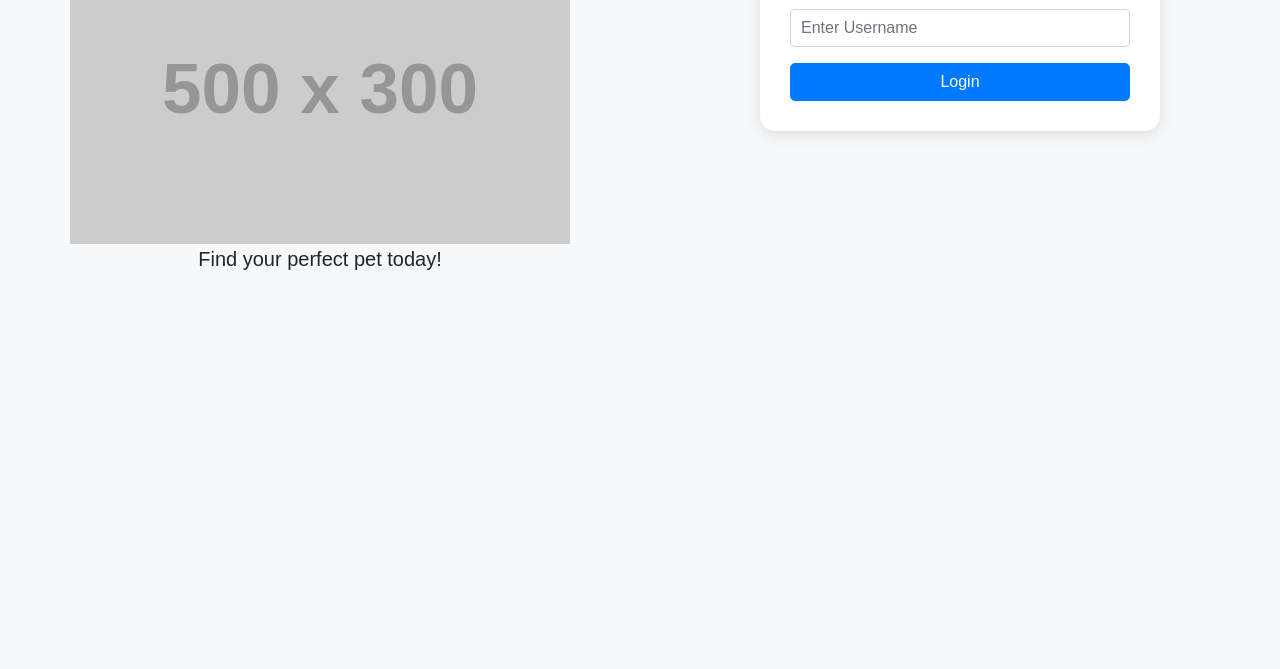
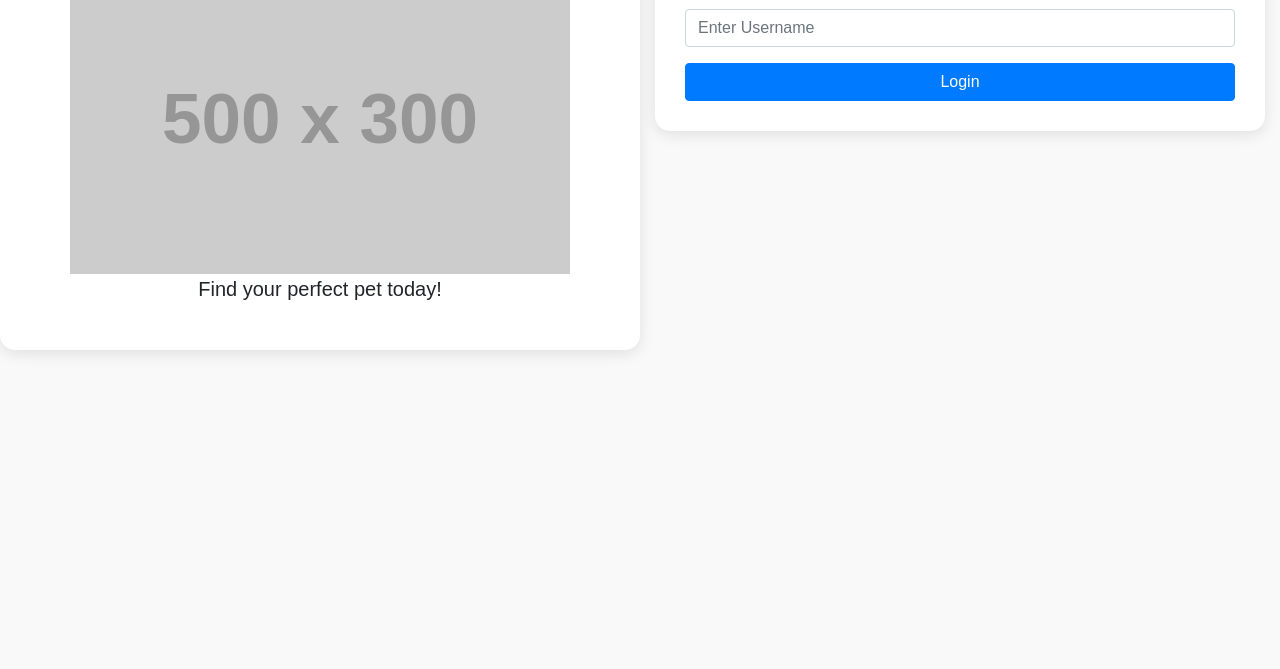
Before and after one commit to 0fficialAnkit/PetAdoptionPlatform, a plain HTML site: page index.html in a window 1280 px wide. Shown: the part 131-800 px from the top of the page. Drawn offline with nearby package versions, Linux system fonts and the light colour scheme; placeholder pictures from the web are drawn by us.

Commit message:
styles.css

```diff
--- a/styles.css
+++ b/styles.css
@@ -1,10 +1,17 @@
 body {
-    background-color: #f6f8f9;
+    background-color: #f9f9f9;
     font-family: 'Arial', sans-serif;
 }
 
 h1, h2 {
-    color: #f0200e;
+    color: #ff6f61;
+}
+
+.animal-images {
+    background-color: #fff;
+    border-radius: 15px;
+    box-shadow: 0 4px 15px rgba(0, 0, 0, 0.1);
+    padding: 30px;
 }
 
 .login-container {
@@ -12,8 +19,6 @@ h1, h2 {
     border-radius: 15px;
     box-shadow: 0 4px 15px rgba(0, 0, 0, 0.1);
     padding: 30px;
-    max-width: 400px;
-    margin: auto;
 }
 
 button {
@@ -24,20 +29,9 @@ button:hover {
     transform: scale(1.05);
 }
 
-#dashboard {
+.filters {
     background-color: #fff;
     border-radius: 15px;
     box-shadow: 0 4px 15px rgba(0, 0, 0, 0.1);
     padding: 20px;
-    max-width: 600px;
-    margin: auto;
 }
-
-.form-control {
-    border-radius: 5px;
-    padding: 10px;
-}
-
-.btn {
-    border-radius: 5px;
-}
```
